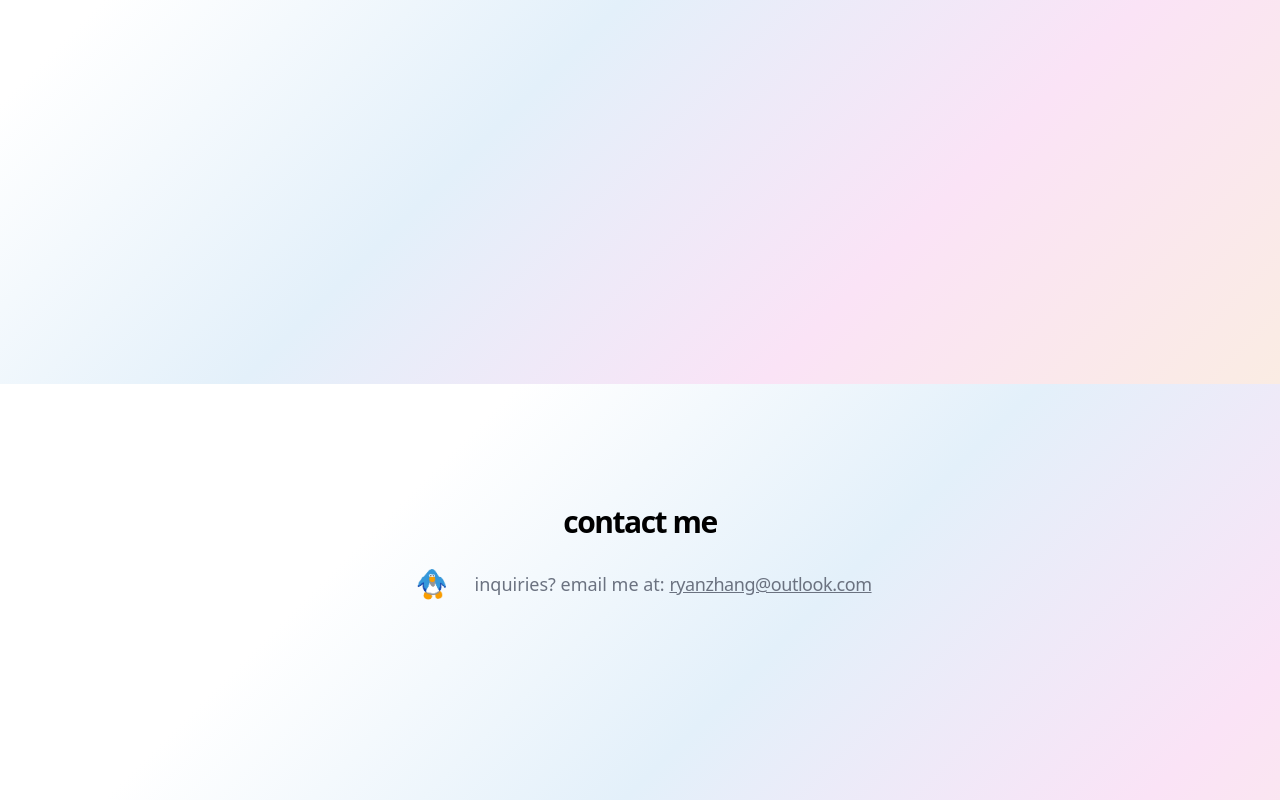
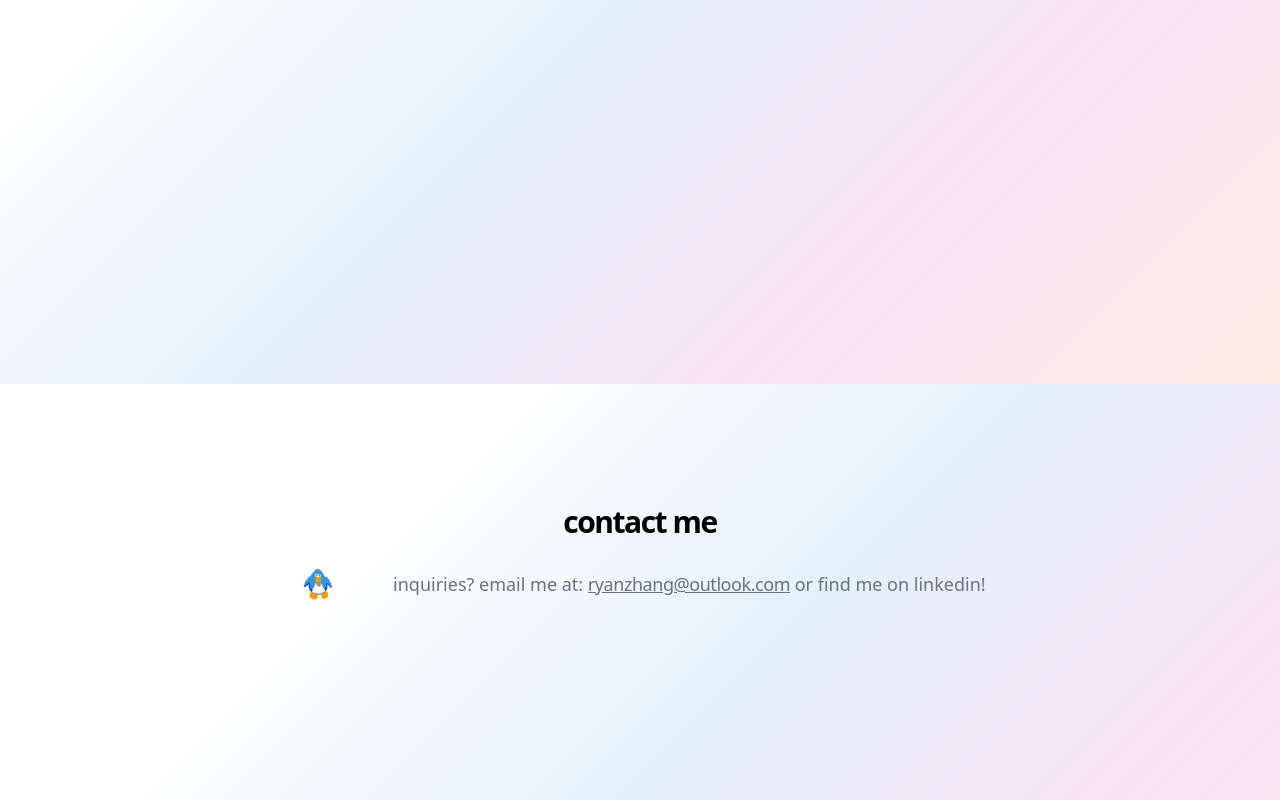
Before and after one commit to rzhang57/rmzhang-website, a Next.js app: page / in a window 1280 px wide. Shown: the part 3616-4416 px from the top of the page. Built offline with nearby package versions, Linux system fonts and the light colour scheme.

Commit message:
add new toast for handling copy

```diff
--- a/src/components/Landing.tsx
+++ b/src/components/Landing.tsx
@@ -8,6 +8,9 @@ import Link from "next/link";
 import contentData from "@/data/content.json";
 
 export default function Landing() {
+    const [copySuccess, setCopySuccess] = useState(false);
+    const [copyError, setCopyError] = useState(false);
+
     const aboutMeNormal = (
         <p className="inline-block text-muted-foreground md:text-xl sm:text-sm flex-1 tracking-tighter">
             {contentData.aboutMe.normal.intro}{" "}
@@ -81,12 +84,15 @@ export default function Landing() {
         const textToCopy = 'ryanzhang@outlook.com';
         navigator.clipboard.writeText(textToCopy)
             .then(() => {
-                alert('Text copied to clipboard!');
+                setCopySuccess(true);
+                setTimeout(() => setCopySuccess(false), 2000);
             })
             .catch((err) => {
                 console.error('Failed to copy text: ', err);
+                setCopyError(true);
+                setTimeout(() => setCopyError(false), 2000);
             });
-    };
+    }
 
     function handleImageClick() {
         setImageSrc((prevSrc) =>
@@ -153,7 +159,8 @@ export default function Landing() {
 
                     </section>
 
-                    <section id="about" className="flex flex-col space-y-5 w-full py-12 md:py-24 lg:py-32 xl:py-48 mb-48">
+                    <section id="about"
+                             className="flex flex-col space-y-5 w-full py-12 md:py-24 lg:py-32 xl:py-48 mb-48">
                         <div className="flex">
                             <h1 className="md:text-3xl sm:text-xl font-extrabold tracking-tighter text-left">
                                 who am i?
@@ -163,7 +170,8 @@ export default function Landing() {
                         <div className="flex justify-center">
                             <div className="grid lg:grid-cols-[3fr_1fr] sm:grid-cols-1 items-center">
                                 {imageSrc === "/statics/myface.jpg" ? aboutMeNormal : aboutHobbies}
-                                <Avatar className="md:w-48 md:h-48 sm:h-32 sm:w-32 m-auto scale-105 hover:scale-110 transition-all my-2">
+                                <Avatar
+                                    className="md:w-48 md:h-48 sm:h-32 sm:w-32 m-auto scale-105 hover:scale-110 transition-all my-2">
                                     <div onClick={handleImageClick} className={"cursor-pointer"}>
                                         <AvatarImage src={imageSrc}/>
                                     </div>
@@ -179,13 +187,16 @@ export default function Landing() {
                         <div className="grid lg:grid-cols-[1fr_1fr] sm:grid-cols-1 items-stretch gap-4">
                             <ProjectCard title={"noteblock"} date={"june 2025 - present"}
                                          technologies={["Go", "React", "SQLite", "Electron", "Docker", "Ollama"]}
-                                         description={"desktop note taking made intuitive"} githubLink={"https://github.com/rzhang57/noteblock"}/>
+                                         description={"desktop note taking made intuitive"}
+                                         githubLink={"https://github.com/rzhang57/noteblock"}/>
                             <ProjectCard title={"planview copilot"} date={"jan 2025 - present"}
                                          technologies={["React", "Java Spring Boot", "PostgreSQL", "AWS", "Docker"]}
-                                         description={"applied ai full stack engineering on the copilot team"} githubLink={"https://www.planview.com/ai/"}/>
+                                         description={"applied ai full stack engineering on the copilot team"}
+                                         githubLink={"https://www.planview.com/ai/"}/>
                             <ProjectCard title={"ride rater"} date={"jul 2024 - oct 2024"}
                                          technologies={["React", "Java Spring Boot", "PostgreSQL", "Docker"]}
-                                         description={"full stack app that allows real riders to rate rides at various amusement parks"} githubLink={"https://github.com/rzhang57/riderater"}/>
+                                         description={"full stack app that allows real riders to rate rides at various amusement parks"}
+                                         githubLink={"https://github.com/rzhang57/riderater"}/>
                             <ProjectCard title={"kumon homework grader"} date={"jun 2024 - aug 2024"}
                                          technologies={["Tensorflow", "Keras", "Flask", "React", "PostgreSQL", "OpenCV"]}
                                          description={"full-stack automated homework grading application built using opencv and keras handwriting model"}/>
@@ -209,31 +220,47 @@ export default function Landing() {
 
                     </section>
 
-                    <section id={"contact"} className="flex flex-col space-y-5 w-full py-12 md:py-24 lg:py-32 xl:py-48 mb-48">
+                    <section id={"contact"}
+                             className="flex flex-col space-y-5 w-full py-12 md:py-24 lg:py-32 xl:py-48 mb-48">
                         <div className="flex justify-center m-0">
                             <h1 className="text-3xl font-extrabold tracking-tighter">
                                 contact me
                             </h1>
                         </div>
 
-                        <div className="flex justify-center m-0">
+                        <div className="flex justify-center m-0 relative">
                             <div className="grid grid-cols-[1fr_6fr] items-center">
                                 <Avatar className="w-12 h-12">
-                                    <AvatarImage
-                                        src="/statics/pfp.png"/>
+                                    <AvatarImage src="/statics/pfp.png"/>
                                     <AvatarFallback>Me</AvatarFallback>
                                 </Avatar>
                                 <p className="inline-block text-muted-foreground md:text-lg flex-1">
                                     inquiries? email me at:
                                     <> </>
-                                    <a onClick={handleCopyClick} className={"underline tracking-tight hover:tracking-normal hover:cursor-pointer transition-all hover:text-pink-200"}>ryanzhang@outlook.com</a>
+                                    <a onClick={handleCopyClick}
+                                       className={"underline tracking-tight hover:tracking-normal hover:cursor-pointer transition-all hover:text-pink-500"}>
+                                        ryanzhang@outlook.com
+                                    </a>
+                                    {" "}or find me on linkedin!
                                 </p>
                             </div>
+
+                            {copySuccess && (
+                                <div
+                                    className="absolute top-full mt-2 bg-green-300 text-gray-600 px-4 py-2 rounded-lg shadow-lg animate-in fade-in-0 slide-in-from-top-2 duration-300">
+                                    ✓ Email copied to clipboard!
+                                </div>
+                            )}
+
+                            {copyError && (
+                                <div
+                                    className="absolute top-full mt-2 bg-red-500 text-white px-4 py-2 rounded-lg shadow-lg animate-in fade-in-0 slide-in-from-top-2 duration-300">
+                                    ✗ Failed to copy email
+                                </div>
+                            )}
                         </div>
-
                     </section>
                 </main>
-
             </div>
         </>
     )
```
